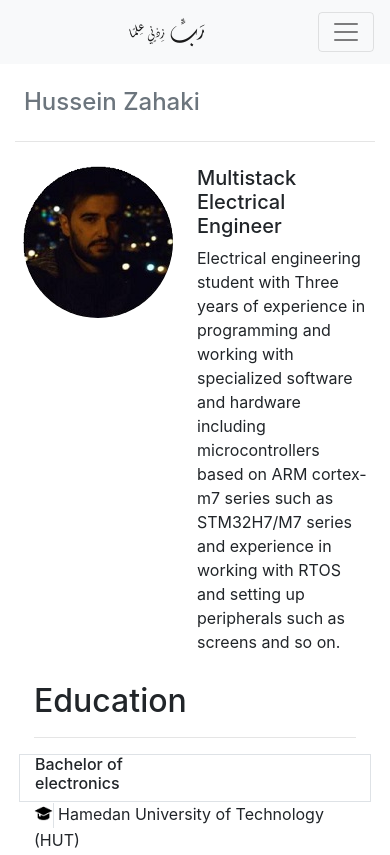
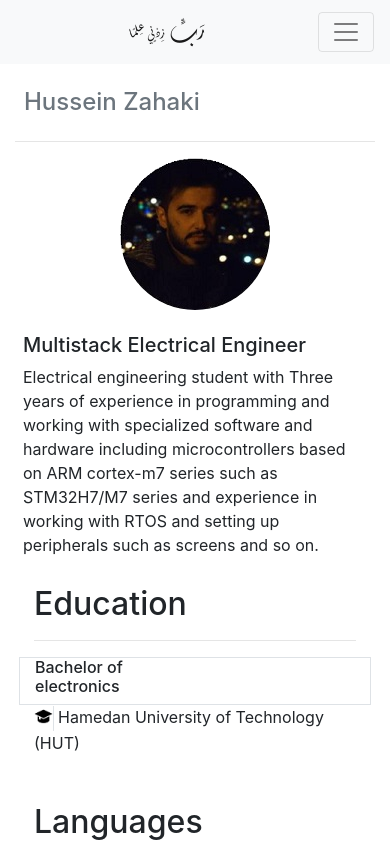
Before and after one commit to uroru/uroru.github.io, a plain HTML site: page index.html in a window 390 px wide. Shown: the top 855 px of the page. Drawn offline with Linux system fonts and the light colour scheme.

Commit message:
fix bugs

```diff
--- a/css/style.css
+++ b/css/style.css
@@ -163,10 +163,20 @@
 	.modal_child_a{
 		margin-left: 130px;
 	}
+	#main_photo{
+	  display: none;
+	}
 }
 
 @media (max-width:460px){
 	.modal_child_a{
 		margin-left: 10px;
 	}
+
+	#main_photo{
+	  display: block;
+	  margin-left: auto;
+	  margin-right: auto;
+	  margin-bottom: 15px;
+	}
 }
--- a/index.html
+++ b/index.html
@@ -142,12 +142,16 @@
           <h2 class="h4 text-muted ml-4">Hussein Zahaki</h2>
       </div>
       <hr>
+
+		<img class="rounded-circle" id="main_photo" src="images/logo.jpg" alt="Generic placeholder image">
+
       <div class="row">
-        <div class="col-md-7 m-2">
-          <div class="media">
-            <img class="mr-4 rounded-circle" src="images/logo.jpg" alt="Generic placeholder image">
-            <div class="media-body">
-              <h5 class="mt-0">Multistack Electrical Engineer</h5>
+
+		  <div class="col-md-7 m-2" >
+          <div class="media" id="media_main">
+
+            <div class="media-body" >
+              <h5 class="mt-0" >Multistack Electrical Engineer</h5>
               	<p id="main_bio">Electrical engineering student with Three years of experience in programming and working with
 				specialized software and hardware including microcontrollers based on ARM cortex-m7 series  such as STM32H7/M7 series and experience in working with RTOS and setting up peripherals such as screens and so on.</p>
             </div>
@@ -202,7 +206,7 @@
 				<h5 class="text-secondary m-1 " >Programming Languages</h5>
 			  	<hr>
 
-				    <div class="container">
+	 <div class="container">
       <div class="row text-center">
         <div class="col-md-4 pb-1 pb-md-0">
           <div class="card">
--- a/js/dom.js
+++ b/js/dom.js
@@ -179,6 +179,17 @@ function key_expand(delay, interv, first_width, last_width, out_delay = 1000, te
 
 
 window.onload = () =>{
+	var mediaQuery = window.matchMedia('(min-width: 460px)');
+	setInterval(()=>{
+		if(mediaQuery.matches){
+			if(!$('.main_photo_2').length)
+				$('#media_main').prepend('<img class="rounded-circle mr-3 ml-1 main_photo_2" src="images/logo.jpg" alt="Generic placeholder image">');
+		}
+		else
+			$('.main_photo_2').remove();
+
+	}, 1000);
+
 
 	setTimeout(function(){
 		$('body').addClass('loaded');
```
